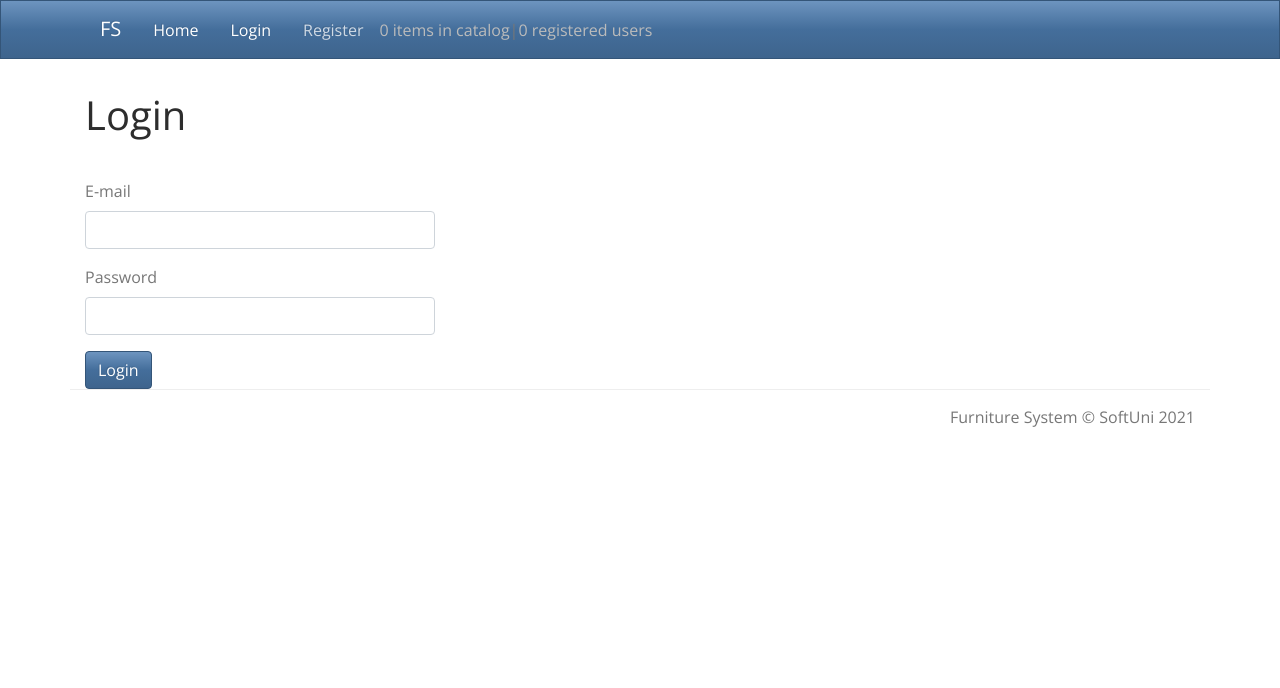
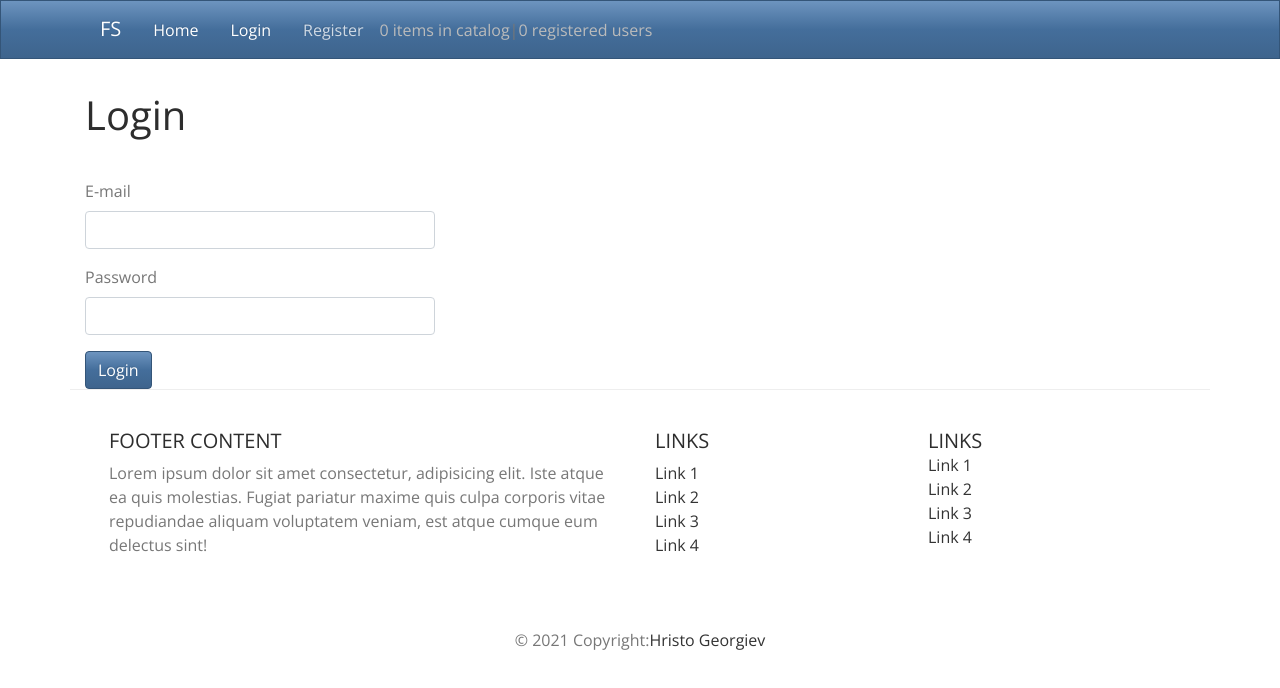
Before and after one commit to hristogeorgiew/Furniture, a React (Create React App) app in the folder client/: page /login in a window 1280 px wide. Shown: the top 688 px of the page. Built offline with nearby package versions, Linux system fonts and the light colour scheme; no server answers.

Commit message:
Update Footer.js

```diff
--- a/client/src/components/Common/Footer.js
+++ b/client/src/components/Common/Footer.js
@@ -1,11 +1,70 @@
 
 const Footer = () => {
-    return(
+    return (
         <footer>
-        <div className="container modal-footer">
-            <p>Furniture System &copy; SoftUni 2021</p>
-        </div>
-    </footer>
+            <div className="container modal-footer">
+
+                <div className="container p-4">
+                    <div className="row">
+                        <div className="col-lg-6 col-md-12 mb-4 mb-md-0">
+                            <h5 className="text-uppercase">Footer Content</h5>
+
+                            <p>
+                              Lorem ipsum dolor sit amet consectetur, adipisicing elit. Iste atque ea quis
+                              molestias. Fugiat pariatur maxime quis culpa corporis vitae repudiandae aliquam
+                              voluptatem veniam, est atque cumque eum delectus sint!
+                            </p>
+
+                        </div>
+
+                        <div class="col-lg-3 col-md-6 mb-4 mb-md-0">
+                              <h5 class="text-uppercase">Links</h5>
+
+                              <ul class="list-unstyled mb-0">
+                                <li>
+                                  <a href="#!" className="text-dark">Link 1</a>
+                                </li>
+                                <li>
+                                  <a href="#!" className="text-dark">Link 2</a>
+                                </li>
+                                <li>
+                                  <a href="#!" className="text-dark">Link 3</a>
+                                </li>
+                                <li>
+                                  <a href="#!" className="text-dark">Link 4</a>
+                                </li>
+                              </ul>
+                            </div>
+
+                            <div class="col-lg-3 col-md-6 mb-4 mb-md-0">
+                                <h5 class="text-uppercase mb-0">Links</h5>
+
+                                <ul class="list-unstyled">
+                                  <li>
+                                    <a href="#!" className="text-dark">Link 1</a>
+                                  </li>
+                                  <li>
+                                    <a href="#!" className="text-dark">Link 2</a>
+                                  </li>
+                                  <li>
+                                    <a href="#!" className="text-dark">Link 3</a>
+                                  </li>
+                                  <li>
+                                    <a href="#!" className="text-dark">Link 4</a>
+                                  </li>
+                                </ul>
+                              </div>
+
+
+                    </div>
+                </div>
+            </div>
+
+            <div className="text-center p-3" >
+                © 2021 Copyright:
+                <a className="text-dark" href="#">Hristo Georgiev</a>
+            </div>
+        </footer>
     );
 }
 
```
